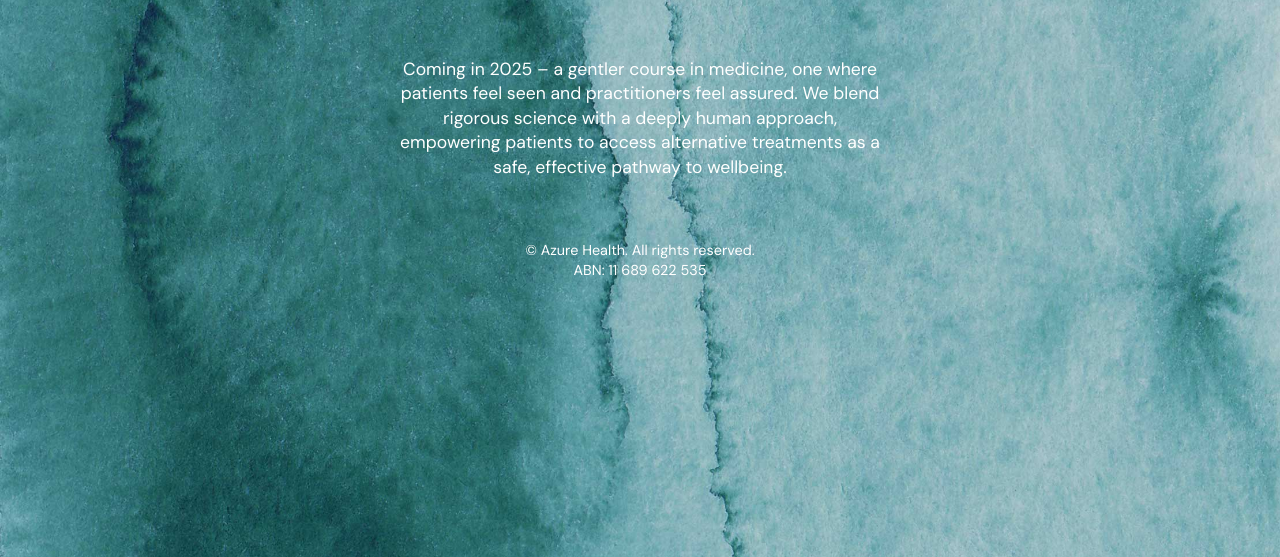
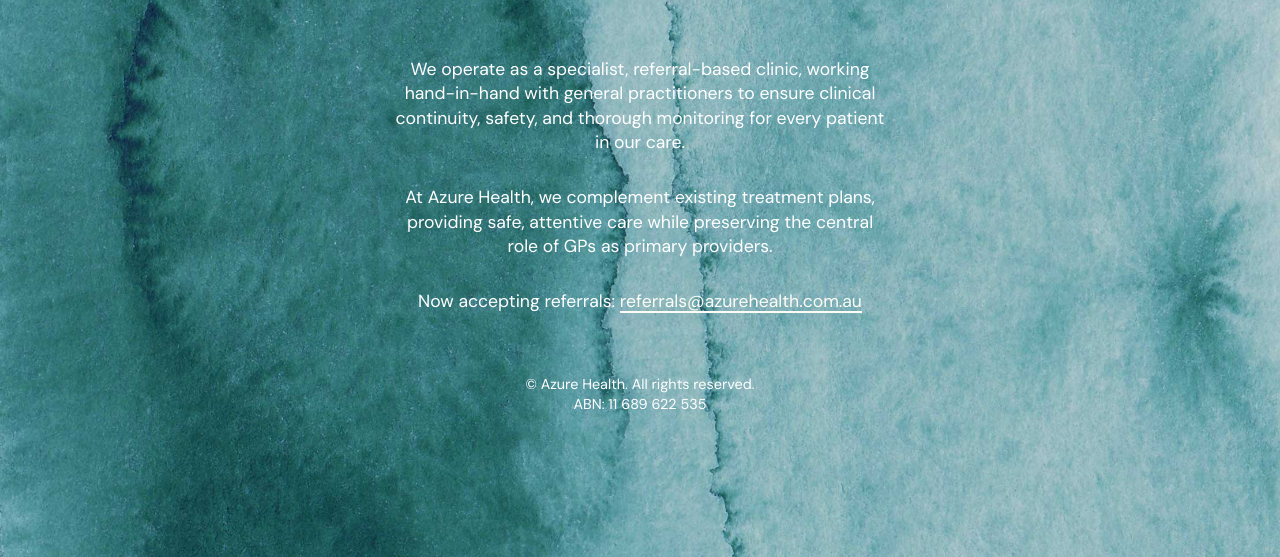
Before and after one commit to njmcgee/azure-coming-soon, a website built with webpack: page index.html in a window 1280 px wide. Shown: the part 243-800 px from the top of the page. Built offline with nearby package versions, Linux system fonts and the light colour scheme.

Commit message:
copy update - accepting referrals

```diff
--- a/css/style.css
+++ b/css/style.css
@@ -269,10 +269,7 @@
 .container p {
   text-align: center;
   font-size: 1.1em;
-}
-
-p.about-azure {
-  margin-bottom: 60px;
+  margin-bottom: 30px;
 }
 
 p.fine-print {
@@ -286,6 +283,36 @@
   margin: 0 auto 60px;
 }
 
+footer {
+  margin-top: 60px;
+}
+
+a {
+  color: #fdfcf5;
+  position: relative;
+  transition: color 0.3s ease-in-out, transform 0.1s ease-out;
+  text-decoration: none;
+}
+
+a::after {
+  content: '';
+  position: absolute;
+  width: 100%;
+  height: 2px;
+  bottom: -1px; /* Adjust position as needed */
+  left: 0;
+  background-color: #fdfcf5; /* Underline color */
+  transition: bottom 0.1s ease-in-out;
+}
+
+a:hover {
+  color: #fdfcf5;
+}
+
+a:hover::after {
+  bottom: -2px; /* Adjust position as needed */
+}
+
 @media only screen and (max-width: 550px) {
   .container {
     margin: 200px 30px 0 30px;
--- a/index.html
+++ b/index.html
@@ -39,9 +39,13 @@
   <div class="container">
     <h1 class="visually-hidden">Azure Health</h1>
     <img id="logo" src="img/logo.png" alt="Azure Health logo"/>
-    <p class="about-azure">Coming in 2025 – a gentler course in medicine, one where patients feel seen and practitioners feel assured. We blend rigorous science with a deeply human approach, empowering patients to access alternative treatments as a safe, effective pathway to wellbeing.</p>
-    <p class="fine-print">&copy; Azure Health. All rights reserved.</p>
-    <p class="fine-print">ABN: 11 689 622 535</p>
+    <p>We operate as a specialist, referral-based clinic, working hand-in-hand with general practitioners to ensure clinical continuity, safety, and thorough monitoring for every patient in our care.</p>
+    <p>At Azure Health, we complement existing treatment plans, providing safe, attentive care while preserving the central role of GPs as primary providers.</p>
+    <p>Now accepting referrals: <a href="mailto:referrals@azurehealth.com.au">referrals@azurehealth.com.au</a></p>
+    <footer>
+      <p class="fine-print">&copy; Azure Health. All rights reserved.</p>
+      <p class="fine-print">ABN: 11 689 622 535</p>
+    </footer>
   </div>
 
   <script src="js/app.js"></script>
```
Also changed, not shown: 1 other file.
